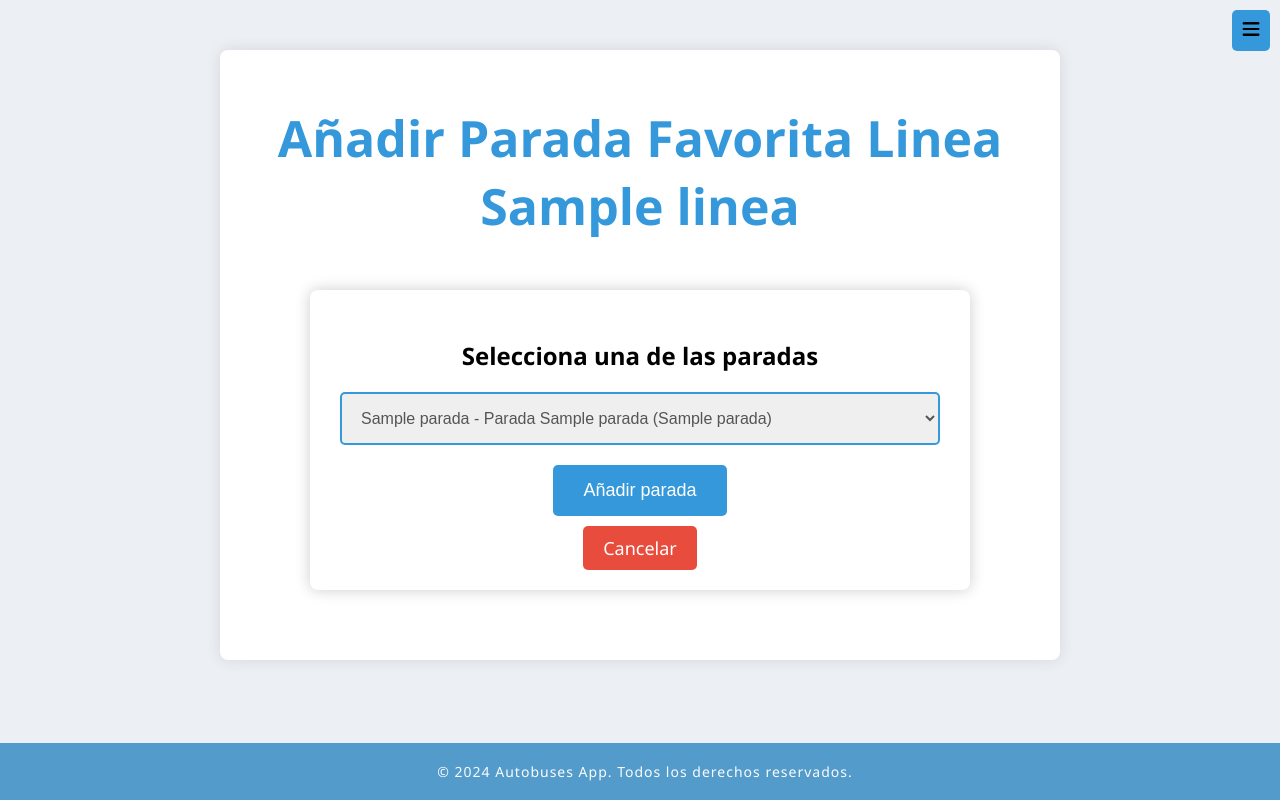
After one commit to nachodorado98/Flask-Autobuses, a Python web app: template python/src/templates/anadir_parada.html in a window 1280 px wide. The commit adds this page. Run offline with Jinja, Linux system fonts and the light colour scheme; the template is opened without the code that fills it: most values are stand-ins (such as "Sample title", 1, 10 or a date in 2020).

Commit message:
Creacion pagina añadir paradas

```diff
--- a/python/src/__init__.py
+++ b/python/src/__init__.py
@@ -3,6 +3,7 @@ from flask import Flask
 from .blueprints.inicio import bp_inicio
 from .blueprints.anadir_linea import bp_anadir_linea
 from .blueprints.detalle_linea import bp_detalle_linea
+from .blueprints.anadir_parada import bp_anadir_parada
 
 # Funcion para crear la instancia de la aplicacion
 def crear_app(configuracion:object)->Flask:
@@ -14,5 +15,6 @@ def crear_app(configuracion:object)->Flask:
 	app.register_blueprint(bp_inicio)
 	app.register_blueprint(bp_anadir_linea)
 	app.register_blueprint(bp_detalle_linea)
+	app.register_blueprint(bp_anadir_parada)
 
 	return app
--- a/python/src/blueprints/detalle_linea.py
+++ b/python/src/blueprints/detalle_linea.py
@@ -24,6 +24,7 @@ def detalle_linea(id_linea:int):
 	con.cerrarConexion()
 
 	return render_template("detalle_linea.html",
+							id_linea=id_linea,
 							linea=linea,
 							inicio_linea=inicio,
 							fin_linea=fin,
--- a/python/src/static/css/main.css
+++ b/python/src/static/css/main.css
@@ -299,3 +299,110 @@ footer {
 .volver-button:hover {
     background-color: #2980b9;
 }
+
+/*---------------------------------------------ANADIR PARADA-------------------------------------------*/
+
+.contenedor-form-paradas {
+    text-align: center;
+    margin: 50px auto;
+    max-width: 600px;
+    background-color: #ffffff;
+    padding: 30px;
+    border-radius: 8px;
+    box-shadow: 0 0 15px rgba(0, 0, 0, 0.2);
+}
+
+.titulo-form-paradas {
+    font-size: 32px;
+    color: #3498db;
+    margin-bottom: 20px;
+}
+
+.form-paradas {
+    display: flex;
+    flex-direction: column;
+    align-items: center;
+}
+
+.label-form-paradas {
+    font-size: 18px;
+    color: #333;
+    margin-bottom: 10px;
+}
+
+.seleccion-paradas {
+    width: 100%;
+    padding: 15px;
+    margin-bottom: 20px;
+    border: 2px solid #3498db;
+    border-radius: 5px;
+    font-size: 16px;
+    color: #555;
+}
+
+.seleccion-button-paradas {
+    padding: 15px 30px;
+    background-color: #3498db;
+    color: #fff;
+    text-decoration: none;
+    border: none;
+    border-radius: 5px;
+    font-size: 18px;
+    cursor: pointer;
+    transition: background-color 0.3s ease-in-out;
+}
+
+.seleccion-button-paradas:hover {
+    background-color: #2980b9;
+}
+
+.contenedor-cancelar-parada {
+    text-align: center;
+    margin-top: 20px;
+}
+
+.cancelar-button-parada {
+    padding: 10px 20px;
+    background-color: #e74c3c;
+    color: #fff;
+    text-decoration: none;
+    border: none;
+    border-radius: 5px;
+    font-size: 18px;
+    cursor: pointer;
+    transition: background-color 0.3s ease-in-out;
+}
+
+.cancelar-button-parada:hover {
+    background-color: #c0392b;
+}
+
+.no-paradas {
+    text-align: center;
+    margin-top: 20px;
+}
+
+.mensaje-no-paradas-titulo {
+    font-size: 25px;
+    color: #333;
+}
+
+.mensaje-no-paradas {
+    font-size: 18px;
+    color: #333;
+}
+
+.no-paradas-button {
+    display: inline-block;
+    margin-top: 10px;
+    padding: 8px 16px;
+    background-color: #3498db;
+    color: #fff;
+    text-decoration: none;
+    border-radius: 5px;
+    transition: background-color 0.3s ease-in-out;
+}
+
+.no-paradas-button:hover {
+    background-color: #2980b9;
+}
--- /dev/null
+++ b/python/src/templates/anadir_parada.html
@@ -0,0 +1,42 @@
+{% extends 'inicio.html' %}
+
+{% block titulo %}
+
+<h1>Añadir Parada Favorita Linea {{ linea }}</h1>
+
+{% endblock titulo %}
+
+{% block principal %}
+
+{% if paradas %}
+
+<div class="contenedor-form-paradas">
+    <h2 class="texto-seleccionar-paradas">Selecciona una de las paradas</h2>
+    <form action="/insertar_parada" method="POST" class="form-paradas">
+        <select name="parada" id="parada" class="seleccion-paradas">
+
+            {% for parada in paradas %}
+            	<option value="{{ parada[1] }}">
+            		{{ parada[1] }} - Parada {{ parada[2] }} ({{ parada[3] }})
+            	</option>
+            {% endfor %}
+
+        </select>
+        <input type="submit" value="Añadir parada" class="seleccion-button-paradas">
+    </form>
+    <div class="contenedor-cancelar-parada">
+        <a href="/detalle_linea/{{ id_linea }}" class="cancelar-button-parada">Cancelar</a>
+    </div>
+</div>
+
+{% else %}
+
+<div class="no-paradas">
+    <p class="mensaje-no-paradas-titulo"><strong>¡VAYAAA!</strong></p>
+    <p class="mensaje-no-paradas">Parece que ya no hay mas paradas de esta linea para escoger</p>
+    <a href="/detalle_linea/{{ id_linea }}" class="no-paradas-button">Volver</a>
+</div>
+
+{% endif %}
+
+{% endblock principal %}
--- a/python/src/templates/detalle_linea.html
+++ b/python/src/templates/detalle_linea.html
@@ -13,7 +13,7 @@
     <p>Autobus {{ tipo_linea }}</p>
     <p>Numero de paradas de la linea {{ linea }}: {{ total_paradas }} paradas ({{ paradas_ida }} Ida - {{ paradas_vuelta }} Vuelta)</p>
     <a href="#">Recorrido Linea {{ linea }}</a>
-    <a href="#">Seleccionar paradas favoritas</a>
+    <a href="/anadir_parada/{{ id_linea }}">Seleccionar paradas favoritas</a>
 </div>
 
 
```
Also changed, not shown: python/src/blueprints/anadir_parada.py (added, +43 -0 lines), python/src/database/conexion.py (+54 -3 lines), python/tests/conftest.py (+3 -0 lines), python/tests/testapp/test_anadir_parada.py (added, +86 -0 lines), python/tests/testdatabase/test_tablas.py (+112 -0 lines).
